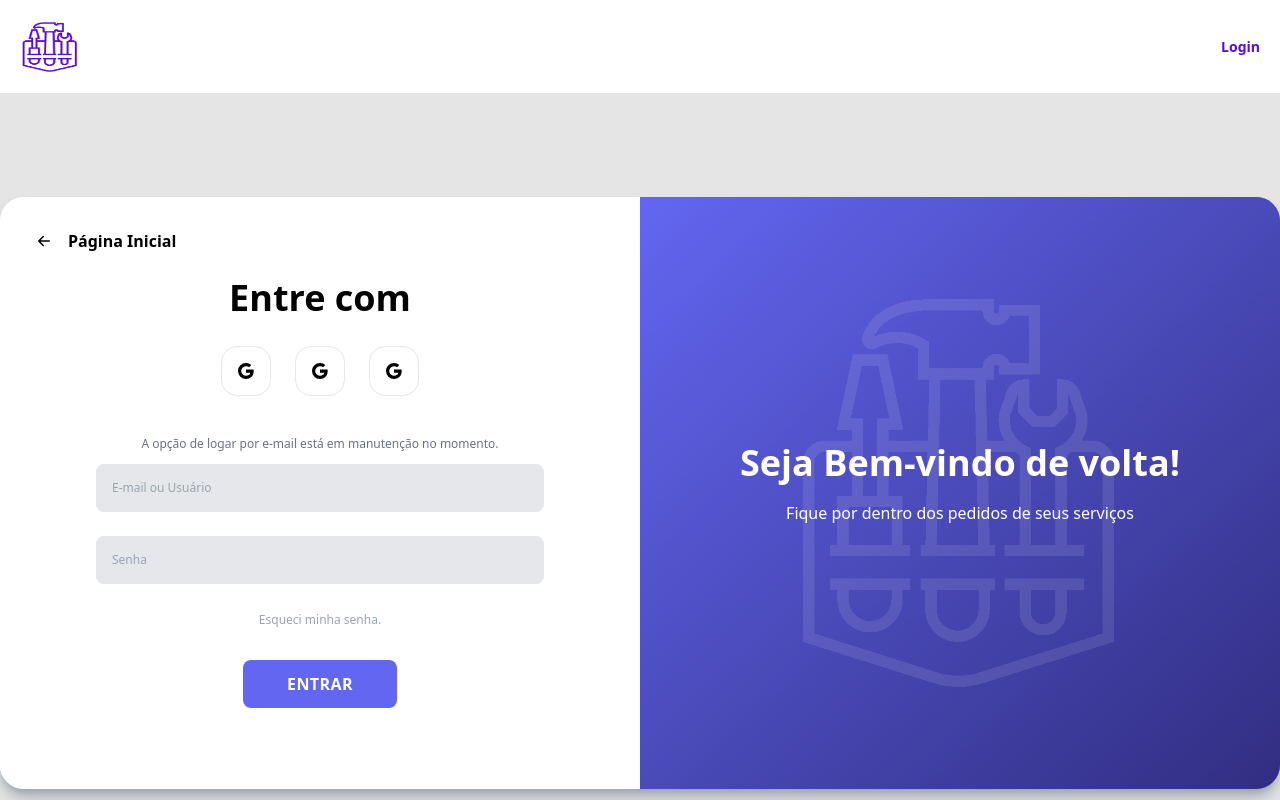
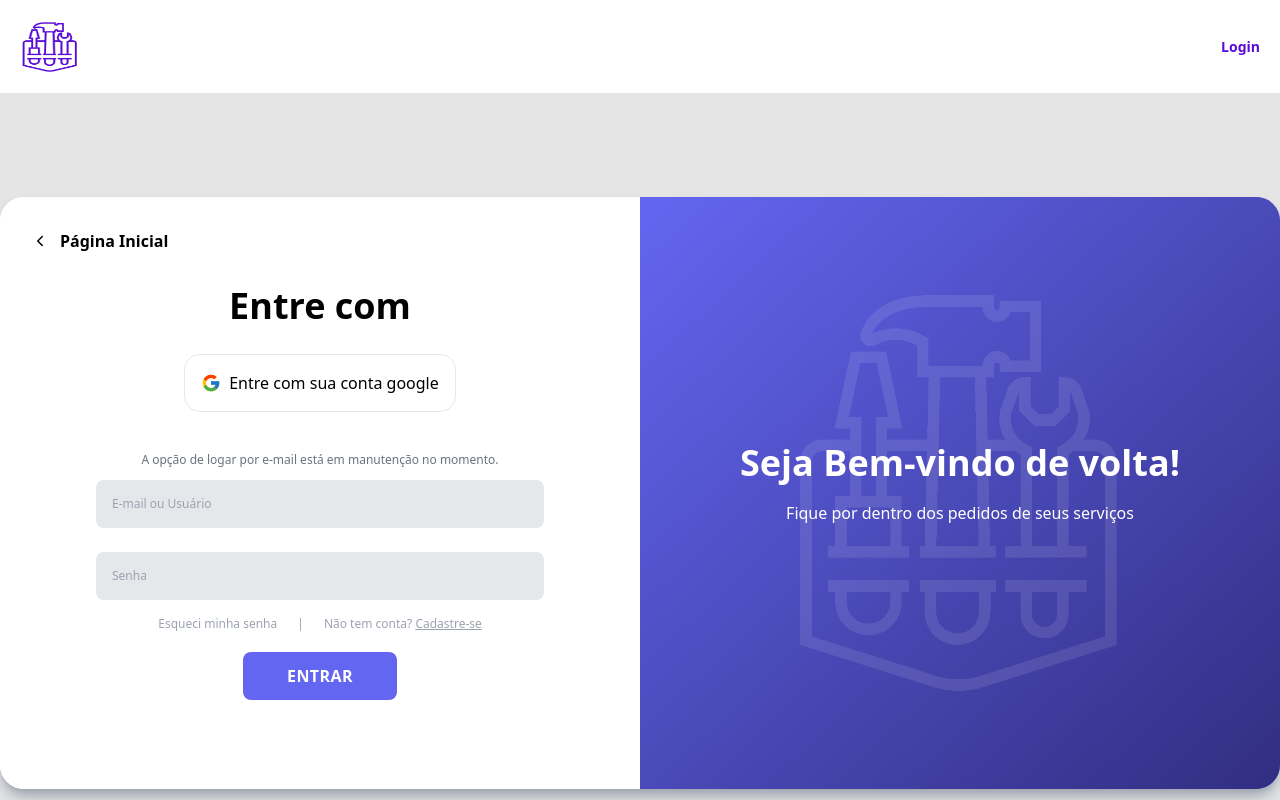
Before and after one commit to luiz-henrique-f/mr-fix-it, a Next.js app: page /login in a window 1280 px wide. Shown: the top 800 px of the page. Built offline with nearby package versions, Linux system fonts and the light colour scheme; no server answers.

Commit message:
feat: updated login with new features

```diff
--- a/src/app/login/page.tsx
+++ b/src/app/login/page.tsx
@@ -1,38 +1,38 @@
 import Link from "next/link";
-import { BsGoogle, BsArrowLeftShort } from "react-icons/bs";
+import Image from 'next/image'
+import { FcGoogle } from "react-icons/fc";
+import { IoIosArrowBack } from "react-icons/io";
 
 export default function Login() {
   return (
-    <div className="h-screen flex items-center justify-center flex-col bg-neutral-200 dark:bg-zinc-800">
-      <div className="relative rounded-3xl overflow-hidden w-[80rem] bg-white dark:bg-zinc-500 h-[37rem] shadow-lg shadow-gray-400">
-        <div className="absolute top-0 h-full left-0 w-6/12 transition-all duration-[0.6s] ease-[ease-in-out]">
+    <div className="h-screen flex items-center justify-center flex-col bg-neutral-200 dark:bg-zinc-800 transition-all duration-[0.3s] ease-[ease-in-out]">
+      <div className="relative rounded-3xl overflow-hidden w-[80rem] bg-white dark:bg-zinc-500 h-[37rem] shadow-lg shadow-gray-400 dark:border-solid dark:border dark:border-gray-600 dark:shadow-none">
+
+        <div className="absolute top-0 h-full left-0 w-6/12">
+
           <div className="absolute top-8">
             <Link
-              href="#"
-              className="text-base flex items-center justify-center ml-8 gap-3 font-bold transition-all duration-[0.5s] ease-[ease] hover:text-indigo-800">
-              <BsArrowLeftShort className="text-2xl" /> Página Inicial
+              href="/"
+              className="text-base flex items-center justify-center ml-8 gap-3 font-bold hover:text-indigo-800">
+              <IoIosArrowBack /> Página Inicial
             </Link>
           </div>
-          <form className="h-full flex items-center justify-center flex-col py-0 px-10 bg-white dark:bg-zinc-500">
+
+          <form className="h-full flex items-center justify-center flex-col py-0 px-10 bg-white dark:bg-[#000000aa]">
             <h1 className="text-4xl pb-2 font-semibold">Entre com</h1>
+
             <div className="pb-5 my-5 mx-0">
               <a
                 href="#"
-                className="inline-flex justify-center items-center rounded-2xl my-0 mx-3 border border-gray-200 p-4">
-                <BsGoogle />
-              </a>
-              <a
-                href="#"
-                className="inline-flex justify-center items-center rounded-2xl my-0 mx-3 border border-gray-200 p-4">
-                <BsGoogle />
-              </a>
-              <a
-                href="#"
-                className="inline-flex justify-center items-center rounded-2xl my-0 mx-3 border border-gray-200 p-4">
-                <BsGoogle />
+                className="inline-flex justify-center items-center rounded-2xl my-0 mx-3 gap-2 border border-gray-200 p-4">
+                <FcGoogle className="text-xl" /> Entre com sua conta google
               </a>
             </div>
-            <span className="text-xs text-gray-500">A opção de logar por e-mail está em manutenção no momento.</span>
+
+            <span className="text-xs text-gray-500 dark:text-white">
+              A opção de logar por e-mail está em manutenção no momento.
+            </span>
+
             <input
               type="text"
               placeholder="E-mail ou Usuário"
@@ -45,21 +45,44 @@ export default function Login() {
               disabled
               className="text-xs rounded-lg w-4/5 file:border-none outline-none py-4 px-4 my-3 mx-0 bg-gray-200"
             />
-            <a href="#" className="text-xs no-underline text-gray-400 hover:text-blue-700 mx-0 my-4">
-              Esqueci minha senha.
-            </a>
-            <button className="text-base rounded-lg font-semibold uppercase mt-4 cursor-pointer border-spacing-px bg-indigo-500 hover:bg-indigo-800 border-opacity-0 transition-all duration-[0.5s] ease-[ease] tracking-wide py-3 px-11 text-white">
+
+            <div className="flex gap-5 text-xs no-underline text-gray-400 mx-0 my-1">
+              <Link href="#" className="hover:text-blue-700">
+                Esqueci minha senha
+              </Link>
+
+              <span>|</span>
+
+              <Link href="#" className="hover:text-blue-700">
+                Não tem conta? <span className="underline">Cadastre-se</span>
+              </Link>
+            </div>
+
+
+            <button className="text-base rounded-lg font-semibold uppercase mt-4 cursor-pointer border-spacing-px bg-indigo-500 hover:bg-indigo-800 border-opacity-0 tracking-wide py-3 px-11 text-white transition-all duration-[0.5s] ease-[ease-in-out]">
               Entrar
             </button>
+
           </form>
         </div>
-        <div className="absolute top-0 w-6/12 h-full overflow-hidden left-2/4 transition-all duration-[0.6s] ease-[ease-in-out]">
+
+        <div className="absolute top-0 w-6/12 h-full overflow-hidden left-2/4">
           <div className="h-full flex justify-center items-center flex-col bg-indigo-500 bg-gradient-to-br from-indigo-500 to-indigo-900">
-            <h1 className="text-4xl font-semibold text-white">Seja Bem-vindo de volta!</h1>
-            <p className="text-base leading-5 mx-0 my-5 text-white">Fique por dentro dos pedidos de seus serviços</p>
-            <img src="/Logo 3.0 (branco).png" className="absolute h-2/3 opacity-10" />
+            <h1 className="text-4xl font-semibold text-white">
+              Seja Bem-vindo de volta!
+            </h1>
+            <p className="text-base leading-5 mx-0 my-5 text-white">
+              Fique por dentro dos pedidos de seus serviços
+            </p>
+            <Image
+              src="/Logo 3.0 (branco).png"
+              width={350}
+              height={350}
+              alt="Logo"
+              className="absolute opacity-10" />
           </div>
         </div>
+
       </div>
     </div>
   );
```
